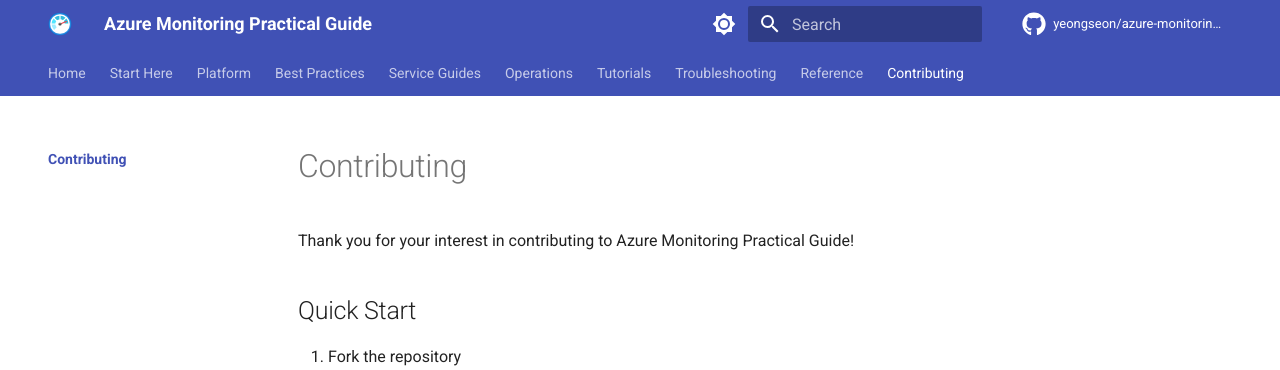
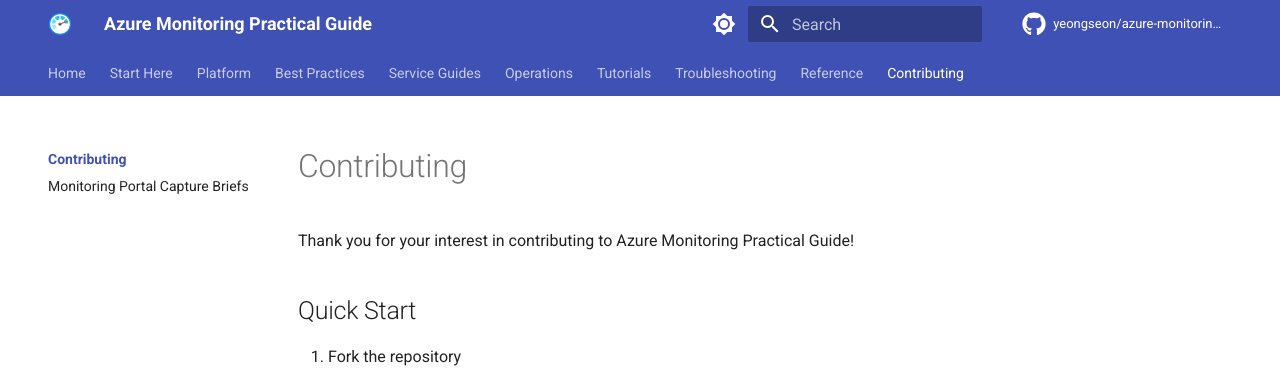
Before and after one commit to yeongseon/azure-monitoring-practical-guide, an MkDocs documentation site: the page built from docs/contributing/index.md, in a window 1280 px wide. Shown: the top 370 px of the page. Built offline with MkDocs 1.6.1 and Material for MkDocs 9.7.7, drawn with Linux system fonts in a browser that asks for light colours; comment, search, counter and statistics services are not loaded; some of the changed lines change nothing that is shown.

Commit message:
docs: add wave-1 portal capture briefs for screenshot campaign (#53)

```diff
--- /dev/null
+++ b/docs/contributing/monitoring-portal-capture-briefs.md
@@ -0,0 +1,121 @@
+---
+description: Author-facing capture briefs for the Monitoring portal screenshot campaign (wave 1 — platform and operations). Contributor and agent reference only; see AGENTS.md for authoritative PII rules.
+---
+# Monitoring Portal Capture Briefs
+
+!!! info "Audience: contributors and agents, not readers"
+    This page is an **author-facing reference** for the portal screenshot campaign tracked in [azure-container-apps-practical-guide#389](https://github.com/yeongseon/azure-container-apps-practical-guide/issues/389). It documents which Azure Monitor blades to capture for each wave-1 page, the stable `shot()` ids the pages will reference, and what each capture must show. Readers consume the captures from the platform and operations pages directly.
+
+## Why this file exists
+
+The series' verified baseline: portal screenshots exist only in App Service (95 pages) and AKS (8). Monitoring is the agreed next campaign because the product itself is visual — workbooks, metrics explorer, alert rules, and diagnostic settings are portal-first surfaces where a screenshot teaches more than prose.
+
+The captures themselves will live under `docs/assets/captures/` (WebP produced by the `azure-guide-capture-toolkit` pipeline) and are referenced from markdown via the capture macro — `shot("<id>")` wrapped in the custom triple-square-bracket Jinja delimiters configured in `mkdocs.yml` (see `scripts/capture/README.md` for the exact invocation syntax; the delimiters are deliberately not written literally here because the macros plugin would render them). This page exists so a capture session on a fresh environment produces the same ids in the same order, and so the human-in-the-loop step (Conditional Access requires an interactively signed-in, device-compliant browser — see AGENTS.md → Portal Screenshot Capture) is turnkey.
+
+## Prerequisites for a capture session
+
+1. **Human-signed-in debug Chrome over CDP** — the agent cannot pass MFA. Launch with the dedicated debug profile from AGENTS.md, sign in interactively, navigate to the target blade; the agent attaches via `chromium.connectOverCDP('http://localhost:9222')` and applies the PII helper before screenshotting.
+2. **A demonstrator environment** with at least: one Log Analytics workspace with real query history, one Application Insights resource with live traffic, at least one alert rule that has fired, and one workbook.
+3. **Toolkit CLIs** (`capture-optimize-webp`, `capture-diff-gate`) available locally — see `scripts/capture/README.md`.
+
+## Manifest registration rule
+
+Do **not** pre-register manifest entries for captures that do not exist yet. At capture time, register each PNG/WebP in `scripts/capture/manifest.yaml` with the stable `id` proposed below (equal to the file stem), the `file` path, and accurate `alt` text. The ids below are proposals — if a blade is renamed by the Portal, keep the id stable and update the brief instead.
+
+## Wave 1 capture matrices
+
+Priority order = highest reader value first. Every capture must pass the PII verification checklist in AGENTS.md before the markdown reference lands.
+
+### platform/how-azure-monitor-works.md
+
+| Shot id | Blade | Look for | Expected |
+|---|---|---|---|
+| `mon-overview-hub` | Azure Monitor Overview (Monitor > Overview) | The three pillar tiles (Metrics, Logs, Alerts) | Hub loads with no per-resource scope |
+| `mon-insights-menu` | Monitor > Insights / Virtual machines insight blade | Insight center entries (VMs, Storage, Networks) | Full insight gallery visible |
+
+### platform/data-platform.md
+
+| Shot id | Blade | Look for | Expected |
+|---|---|---|---|
+| `mon-platform-settings-sources` | Monitor > Settings > Data sources | Connected VMs / containers / apps counts | At least one connected source type |
+
+### platform/metrics-and-dimensions.md
+
+| Shot id | Blade | Look for | Expected |
+|---|---|---|---|
+| `mon-metrics-explorer` | Metrics explorer with a VM scoped `Percentage CPU` chart | Chart, namespace/metric pickers, dimension split | Live line for the chosen time range |
+| `mon-metrics-dimensions-split` | Metrics explorer with `Split by` applied | Split legend rows | One series per dimension value |
+
+### platform/log-analytics-workspace.md
+
+| Shot id | Blade | Look for | Expected |
+|---|---|---|---|
+| `mon-workspace-overview` | Log Analytics workspace Overview | Workspace name, daily ingestion tile, query packs | Ingestion tile shows non-zero GB/day |
+| `mon-workspace-tables` | Workspace > Tables (Legacy or new Logs UI) | `AzureMetrics`, `Heartbeat`, `AppRequests` rows | System + platform tables listed with retention columns |
+
+### platform/application-insights.md
+
+| Shot id | Blade | Look for | Expected |
+|---|---|---|---|
+| `mon-appinsights-overview` | Application Insights Overview (Application Map collapsed) | KPI tiles: requests, failures, dependency failures | Live values, not zeros |
+| `mon-appinsights-live-metrics` | Live Metrics | Streaming request/dependency counts | "Live" indicator and per-second values |
+
+### platform/alerts-architecture.md
+
+| Shot id | Blade | Look for | Expected |
+|---|---|---|---|
+| `mon-alerts-rules-list` | Monitor > Alerts > Alert rules | Rule name, condition, severity columns | At least one enabled rule |
+| `mon-alerts-fired-instance` | Alerts blade with a fired alert (Sev 2+) | Fired instance detail, condition met timestamp | Alert state "Fired", not "New" |
+
+### platform/data-collection-rules.md
+
+| Shot id | Blade | Look for | Expected |
+|---|---|---|---|
+| `mon-dcr-overview` | Data Collection Rule > Overview | Data sources tab, destinations association | Rule associated to ≥1 VM |
+| `mon-dcr-association` | DCR > Resources | Associated machine names | Association status "Succeeded" |
+
+### operations/diagnostic-settings.md
+
+| Shot id | Blade | Look for | Expected |
+|---|---|---|---|
+| `mon-diag-settings-list` | Resource > Monitoring > Diagnostic settings | Setting name, destination categories | Setting streaming to the workspace |
+| `mon-diag-setting-add` | Add diagnostic setting dialog | Category checkboxes, destination toggles | At least one category selected, Log Analytics destination |
+
+### operations/workbooks-and-dashboards.md
+
+| Shot id | Blade | Look for | Expected |
+|---|---|---|---|
+| `mon-workbook-gallery` | Monitor > Workbooks gallery | Public template gallery entries | Gallery tiles render thumbnails |
+| `mon-workbook-editing` | A workbook in edit mode | Edit toolbar, + Add, pin controls | At least one text + one chart item |
+
+### operations/alert-rule-management.md
+
+| Shot id | Blade | Look for | Expected |
+|---|---|---|---|
+| `mon-alert-rule-create-signal` | Create alert rule > Condition tab | Signal picker with metric/log signals | Search box and signal list visible |
+| `mon-alert-rule-create-action` | Create alert rule > Actions tab | Action group picker | Selected action group shown |
+
+### operations/workspace-management.md
+
+| Shot id | Blade | Look for | Expected |
+|---|---|---|---|
+| `mon-workspace-usage` | Workspace > Usage and estimated costs | Per-table ingestion chart, daily cap toggle | Non-zero per-day ingestion bars |
+| `mon-workspace-access-control` | Workspace > Access control (IAM) | Role assignments list | Reader/Contributor rows with masked identities |
+
+### operations/cost-control.md *(stretch — wave 1 close)*
+
+| Shot id | Blade | Look for | Expected |
+|---|---|---|---|
+| `mon-cost-usage-breakdown` | Usage and estimated costs > Data ingestion breakdown | Per-solution ingestion split | Log Management / Agent rows present |
+
+## Out of wave-1 scope (later waves)
+
+- `platform/networking-and-security.md` (private-link blades — pair with the service-guides wave)
+- `operations/export-and-integration.md` and `operations/data-collection-rules-ops.md` (configuration-heavy, lower visual value)
+- Service Guides and Troubleshooting surfaces (wave 2+ per the #389 priority)
+
+## See Also
+
+- [AGENTS.md → Portal Screenshot Capture (PII Replacement Rules)](https://github.com/yeongseon/azure-monitoring-practical-guide/blob/main/AGENTS.md) — authoritative capture, PII-replacement, and CDP-session rules
+- [scripts/capture/README.md](https://github.com/yeongseon/azure-monitoring-practical-guide/blob/main/scripts/capture/README.md) — manifest schema and toolkit CLI workflow
+- [Azure Monitor Overview](../platform/how-azure-monitor-works.md) — first page receiving wave-1 captures
--- a/mkdocs.yml
+++ b/mkdocs.yml
@@ -226,3 +226,4 @@
     - reference/content-validation-status.md
   - Contributing:
     - contributing/index.md
+    - Monitoring Portal Capture Briefs: contributing/monitoring-portal-capture-briefs.md
```
